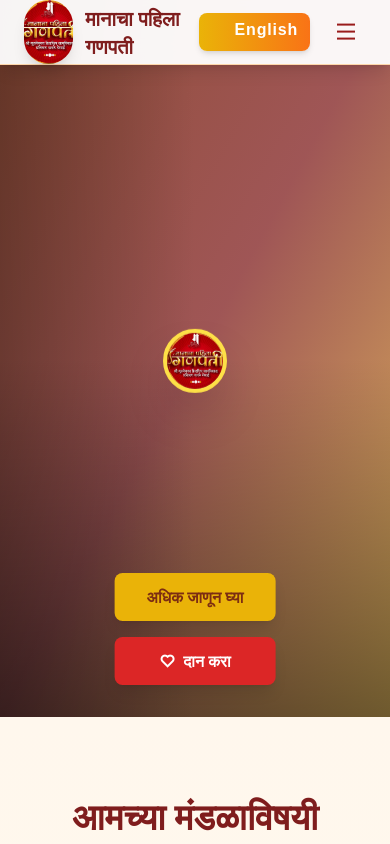
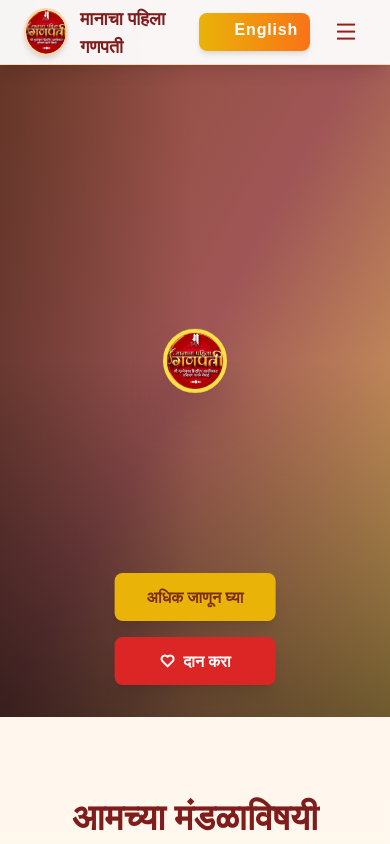
Before and after one commit to rushibamb/Pratishthan-Portal, a React (Vite) app in the folder frontend/: page / in a window 390 px wide. Shown: the top 844 px of the page. Built offline with nearby package versions, Linux system fonts and the light colour scheme; no server answers; some icons are missing; a web font is replaced by a local one.

Commit message:
just style changes

```diff
--- a/frontend/src/components/Navbar.jsx
+++ b/frontend/src/components/Navbar.jsx
@@ -41,11 +41,15 @@ export default function Navbar({ language, toggleLanguage }) {
       <div className="max-w-7xl mx-auto px-6">
         <div className="flex items-center justify-between h-16">
           {/* Logo */}
-                      <div className="flex items-center gap-3">
-              <div className="w-16 h-16 rounded-full flex items-center justify-center shadow-lg overflow-hidden">
-                <img src={logo} alt="Logo" className="w-full h-full object-cover" />
-              </div>
-            <span className="text-xl font-bold text-red-900 font-pacifico">
+          <div className="flex items-center gap-3">
+            <div className="navbar-logo-container w-12 h-12 sm:w-14 sm:h-14 md:w-16 md:h-16 border-2 border-orange-200">
+              <img
+                src={logo}
+                alt="Logo"
+                className="navbar-logo-image"
+              />
+            </div>
+            <span className="text-lg sm:text-xl font-bold text-red-900 font-pacifico">
               मानाचा पहिला गणपती
             </span>
           </div>
--- a/frontend/src/components/sections/TrustMembers.jsx
+++ b/frontend/src/components/sections/TrustMembers.jsx
@@ -132,21 +132,21 @@ const TrustMembers = ({ language }) => {
             <div className="grid grid-cols-2 md:grid-cols-3 lg:grid-cols-4 xl:grid-cols-5 gap-4">
               {generalMembers.map((member) => (
                 <div key={member._id} className="text-center">
-                  <div className="bg-gradient-to-r from-orange-100 to-red-100 rounded-lg p-4 hover:shadow-md transition-all duration-300 hover:scale-105">
+                  <div className="member-card">
                     {member.imageUrl ? (
                       <img
                         src={getOptimizedUrl(member.imageUrl, 64)}
                         alt={member.name[language]}
-                        className="w-16 h-16 rounded-full object-cover mx-auto mb-3 border-2 border-white"
+                        className="member-card-image"
                       />
                     ) : (
-                      <div className="w-16 h-16 bg-yellow-500 rounded-full flex items-center justify-center mx-auto mb-3">
+                      <div className="member-card-image bg-yellow-500 flex items-center justify-center">
                         <i className="ri-user-line text-white text-2xl"></i>
                       </div>
                     )}
-                    <p className="text-red-800 font-semibold text-sm">
+                    <div className="member-card-text">
                       {member.name[language]}
-                    </p>
+                    </div>
                   </div>
                 </div>
               ))}
--- a/frontend/src/index.css
+++ b/frontend/src/index.css
@@ -98,39 +98,109 @@
   }
 
   .hero-heading-xs {
-    font-size: 1.75rem !important;
-    line-height: 1.2 !important;
-    margin-bottom: 0.75rem !important;
-    padding: 0 0.5rem !important;
+    font-size: 1.5rem !important;
+    line-height: 1.8 !important;
   }
 
   .hero-subtitle-xs {
-    font-size: 1rem !important;
+    font-size: 0.875rem !important;
     line-height: 1.4 !important;
-    margin-bottom: 1.5rem !important;
-    padding: 0 0.75rem !important;
   }
 
   .hero-icon-xs {
-    width: 4rem !important;
-    height: 4rem !important;
-    margin-bottom: 1rem !important;
+    width: 2.5rem !important;
+    height: 2.5rem !important;
   }
 
   .hero-icon-xs i {
-    font-size: 1.5rem !important;
-    width: 1.5rem !important;
-    height: 1.5rem !important;
+    font-size: 1.25rem !important;
   }
 
   .hero-button-xs {
     padding: 0.5rem 1rem !important;
     font-size: 0.875rem !important;
-    bottom: 0.5rem !important;
   }
 
   .hero-content-xs {
-    padding: 0 0.5rem !important;
-    padding-top: 0.5rem !important;
+    padding: 1rem !important;
   }
 }
+
+/* Navbar logo styling for perfect circularity */
+.navbar-logo-container {
+  aspect-ratio: 1/1;
+  display: flex;
+  align-items: center;
+  justify-content: center;
+  border-radius: 50%;
+  overflow: hidden;
+  background: white;
+  box-shadow: 0 4px 6px -1px rgba(0, 0, 0, 0.1), 0 2px 4px -1px rgba(0, 0, 0, 0.06);
+}
+
+.navbar-logo-image {
+  width: 100%;
+  height: 100%;
+  object-fit: cover;
+  border-radius: 50%;
+  transition: transform 0.2s ease-in-out;
+}
+
+.navbar-logo-image:hover {
+  transform: scale(1.05);
+}
+
+/* Mobile-specific logo adjustments */
+@media (max-width: 640px) {
+  .navbar-logo-container {
+    min-width: 48px;
+    min-height: 48px;
+  }
+}
+
+@media (max-width: 480px) {
+  .navbar-logo-container {
+    min-width: 44px;
+    min-height: 44px;
+  }
+}
+
+/* Member card styling for perfect consistency */
+.member-card {
+  background: linear-gradient(135deg, #fef3c7 0%, #fed7aa 100%);
+  border-radius: 0.5rem;
+  padding: 1rem;
+  min-height: 120px;
+  display: flex;
+  flex-direction: column;
+  justify-content: center;
+  transition: all 0.3s ease;
+  box-shadow: 0 1px 3px 0 rgba(0, 0, 0, 0.1), 0 1px 2px 0 rgba(0, 0, 0, 0.06);
+}
+
+.member-card:hover {
+  transform: scale(1.05);
+  box-shadow: 0 10px 15px -3px rgba(0, 0, 0, 0.1), 0 4px 6px -2px rgba(0, 0, 0, 0.05);
+}
+
+.member-card-image {
+  width: 4rem;
+  height: 4rem;
+  border-radius: 50%;
+  object-fit: cover;
+  margin: 0 auto 0.75rem auto;
+  border: 2px solid white;
+  box-shadow: 0 1px 3px 0 rgba(0, 0, 0, 0.1);
+}
+
+.member-card-text {
+  min-height: 2.5rem;
+  display: flex;
+  align-items: center;
+  justify-content: center;
+  text-align: center;
+  font-weight: 600;
+  font-size: 0.875rem;
+  line-height: 1.25;
+  color: #991b1b;
+}
```
